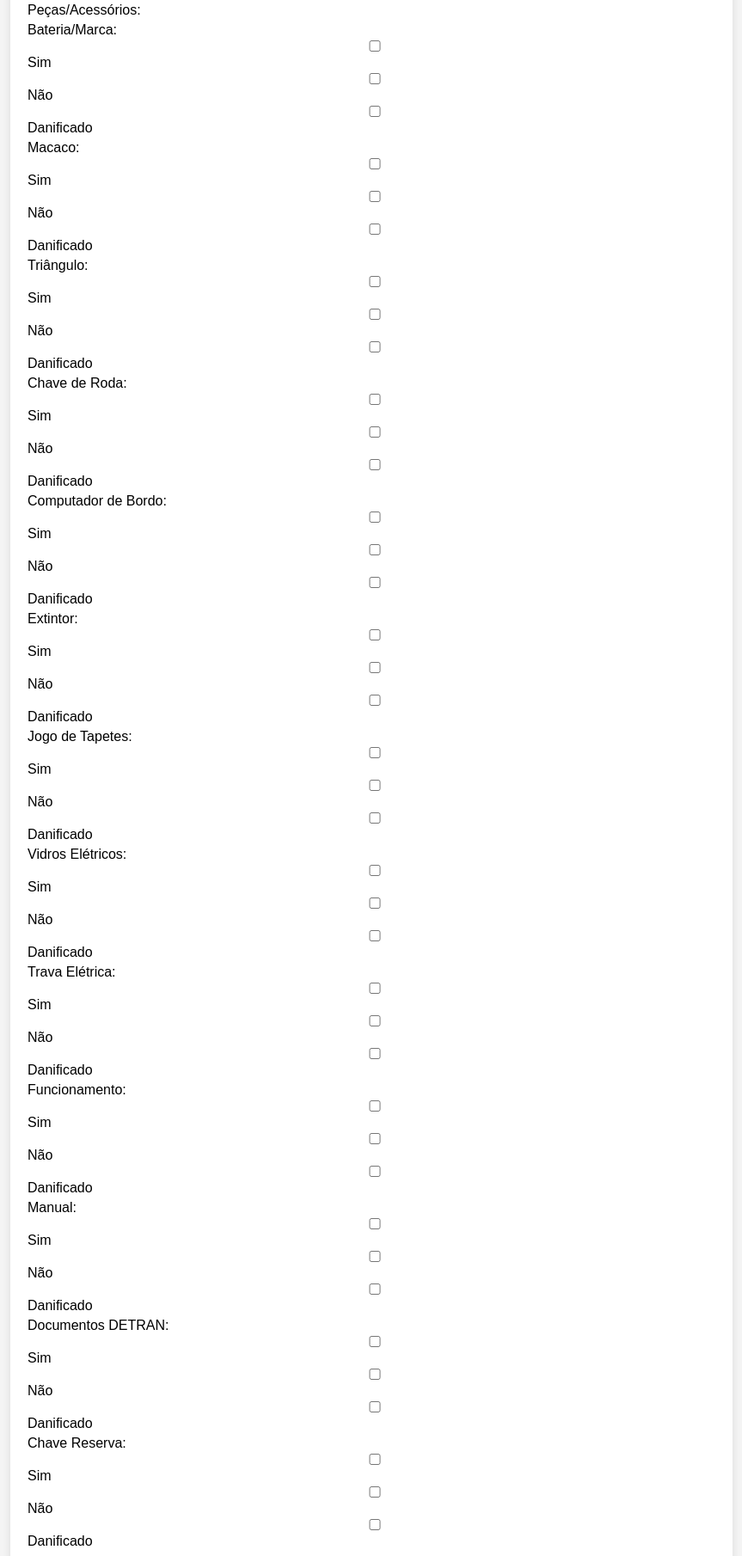
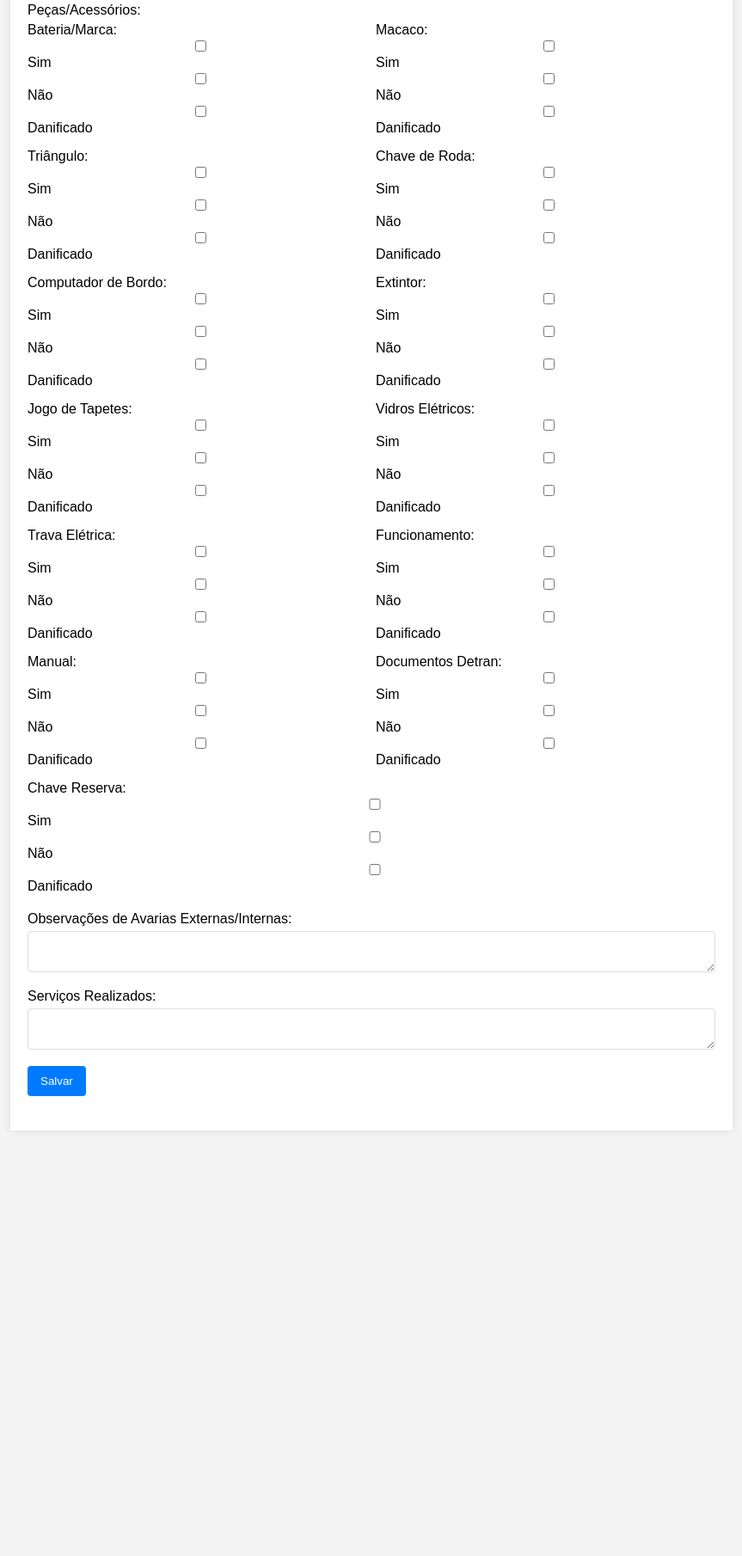
Before and after one commit to Alastaik/CheckList, a website: page recebimento.html in a window 1280 px wide. Shown: the part 814-2624 px from the top of the page at 86% size, without its empty margins (208-1071 px from the left). After the commit the page ends 2149 px from the top, so only its background shows below. Drawn offline with Linux system fonts and the light colour scheme; no server answers.

Commit message:
Update recebimento.html

```diff
--- a/recebimento.html
+++ b/recebimento.html
@@ -5,53 +5,6 @@
     <meta name="viewport" content="width=device-width, initial-scale=1.0">
     <title>Recebimento/Entrega de Veículos</title>
     <link rel="stylesheet" href="styles/main.css">
-    <style>
-        .container {
-            max-width: 800px;
-            margin: 0 auto;
-            padding: 20px;
-        }
-        .form-group {
-            margin-bottom: 15px;
-        }
-        .form-group label {
-            display: block;
-            margin-bottom: 5px;
-        }
-        .form-group input, .form-group select, .form-group textarea {
-            width: 100%;
-            padding: 8px;
-            box-sizing: border-box;
-        }
-        .form-group .checkbox-group {
-            display: flex;
-            justify-content: space-between;
-        }
-        .btn {
-            padding: 10px 15px;
-            background-color: #007BFF;
-            color: white;
-            border: none;
-            cursor: pointer;
-        }
-        .btn:hover {
-            background-color: #0056b3;
-        }
-        .vehicle-list {
-            margin-top: 20px;
-        }
-        .vehicle-item {
-            padding: 10px;
-            border: 1px solid #ddd;
-            margin-bottom: 10px;
-            display: flex;
-            justify-content: space-between;
-            align-items: center;
-        }
-        .vehicle-item button {
-            margin-left: 10px;
-        }
-    </style>
 </head>
 <body>
     <header>
@@ -109,41 +62,17 @@
                     <label>Peças/Acessórios:</label>
                     <div class="checkbox-group">
                         <label>Bateria/Marca: <input type="checkbox" name="bateria" value="sim"> Sim <input type="checkbox" name="bateria" value="nao"> Não <input type="checkbox" name="bateria-danificado" value="danificado"> Danificado</label>
-                    </div>
-                    <div class="checkbox-group">
                         <label>Macaco: <input type="checkbox" name="macaco" value="sim"> Sim <input type="checkbox" name="macaco" value="nao"> Não <input type="checkbox" name="macaco-danificado" value="danificado"> Danificado</label>
-                    </div>
-                    <div class="checkbox-group">
                         <label>Triângulo: <input type="checkbox" name="triangulo" value="sim"> Sim <input type="checkbox" name="triangulo" value="nao"> Não <input type="checkbox" name="triangulo-danificado" value="danificado"> Danificado</label>
-                    </div>
-                    <div class="checkbox-group">
-                        <label>Chave de Roda: <input type="checkbox" name="chave-roda" value="sim"> Sim <input type="checkbox" name="chave-roda" value="nao"> Não <input type="checkbox" name="chave-roda-danificado" value="danificado"> Danificado</label>
-                    </div>
-                    <div class="checkbox-group">
-                        <label>Computador de Bordo: <input type="checkbox" name="computador-bordo" value="sim"> Sim <input type="checkbox" name="computador-bordo" value="nao"> Não <input type="checkbox" name="computador-bordo-danificado" value="danificado"> Danificado</label>
-                    </div>
-                    <div class="checkbox-group">
+                        <label>Chave de Roda: <input type="checkbox" name="chave-de-roda" value="sim"> Sim <input type="checkbox" name="chave-de-roda" value="nao"> Não <input type="checkbox" name="chave-de-roda-danificado" value="danificado"> Danificado</label>
+                        <label>Computador de Bordo: <input type="checkbox" name="computador-de-bordo" value="sim"> Sim <input type="checkbox" name="computador-de-bordo" value="nao"> Não <input type="checkbox" name="computador-de-bordo-danificado" value="danificado"> Danificado</label>
                         <label>Extintor: <input type="checkbox" name="extintor" value="sim"> Sim <input type="checkbox" name="extintor" value="nao"> Não <input type="checkbox" name="extintor-danificado" value="danificado"> Danificado</label>
-                    </div>
-                    <div class="checkbox-group">
-                        <label>Jogo de Tapetes: <input type="checkbox" name="jogo-tapetes" value="sim"> Sim <input type="checkbox" name="jogo-tapetes" value="nao"> Não <input type="checkbox" name="jogo-tapetes-danificado" value="danificado"> Danificado</label>
-                    </div>
-                    <div class="checkbox-group">
+                        <label>Jogo de Tapetes: <input type="checkbox" name="jogo-de-tapetes" value="sim"> Sim <input type="checkbox" name="jogo-de-tapetes" value="nao"> Não <input type="checkbox" name="jogo-de-tapetes-danificado" value="danificado"> Danificado</label>
                         <label>Vidros Elétricos: <input type="checkbox" name="vidros-eletricos" value="sim"> Sim <input type="checkbox" name="vidros-eletricos" value="nao"> Não <input type="checkbox" name="vidros-eletricos-danificado" value="danificado"> Danificado</label>
-                    </div>
-                    <div class="checkbox-group">
                         <label>Trava Elétrica: <input type="checkbox" name="trava-eletrica" value="sim"> Sim <input type="checkbox" name="trava-eletrica" value="nao"> Não <input type="checkbox" name="trava-eletrica-danificado" value="danificado"> Danificado</label>
-                    </div>
-                    <div class="checkbox-group">
                         <label>Funcionamento: <input type="checkbox" name="funcionamento" value="sim"> Sim <input type="checkbox" name="funcionamento" value="nao"> Não <input type="checkbox" name="funcionamento-danificado" value="danificado"> Danificado</label>
-                    </div>
-                    <div class="checkbox-group">
                         <label>Manual: <input type="checkbox" name="manual" value="sim"> Sim <input type="checkbox" name="manual" value="nao"> Não <input type="checkbox" name="manual-danificado" value="danificado"> Danificado</label>
-                    </div>
-                    <div class="checkbox-group">
-                        <label>Documentos DETRAN: <input type="checkbox" name="documentos-detran" value="sim"> Sim <input type="checkbox" name="documentos-detran" value="nao"> Não <input type="checkbox" name="documentos-detran-danificado" value="danificado"> Danificado</label>
-                    </div>
-                    <div class="checkbox-group">
+                        <label>Documentos Detran: <input type="checkbox" name="documentos-detran" value="sim"> Sim <input type="checkbox" name="documentos-detran" value="nao"> Não <input type="checkbox" name="documentos-detran-danificado" value="danificado"> Danificado</label>
                         <label>Chave Reserva: <input type="checkbox" name="chave-reserva" value="sim"> Sim <input type="checkbox" name="chave-reserva" value="nao"> Não <input type="checkbox" name="chave-reserva-danificado" value="danificado"> Danificado</label>
                     </div>
                 </div>
```
